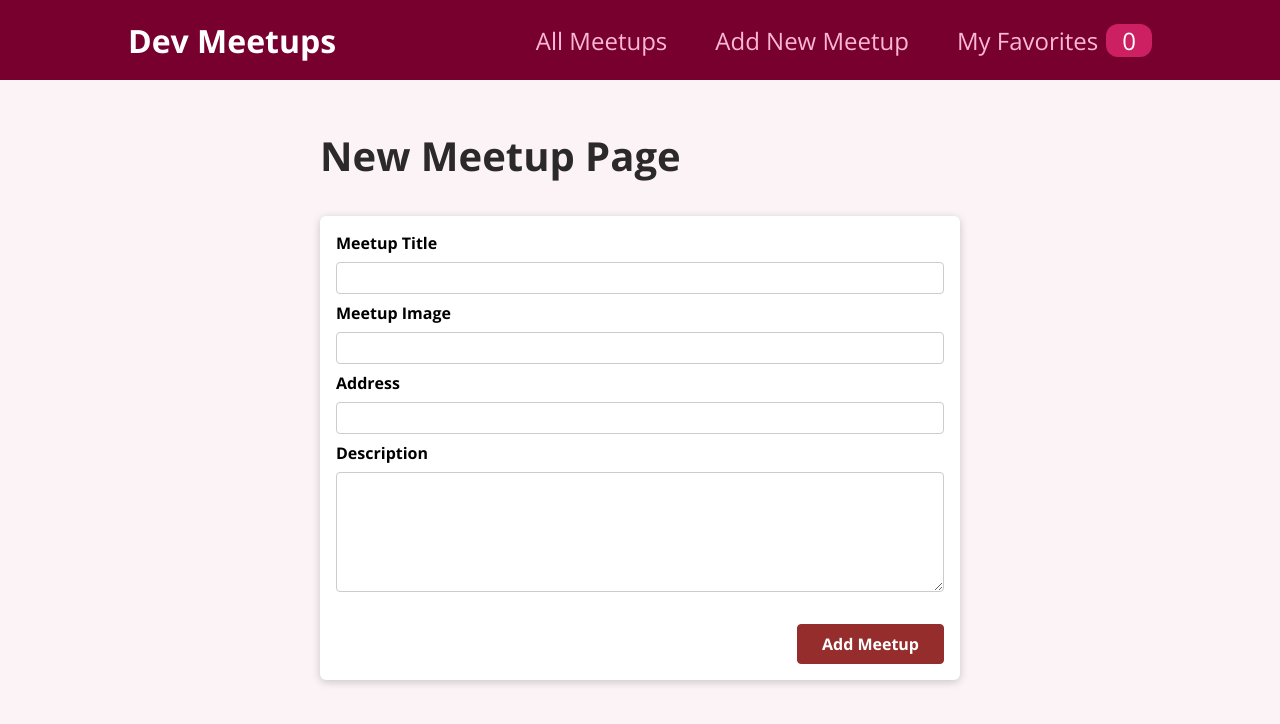
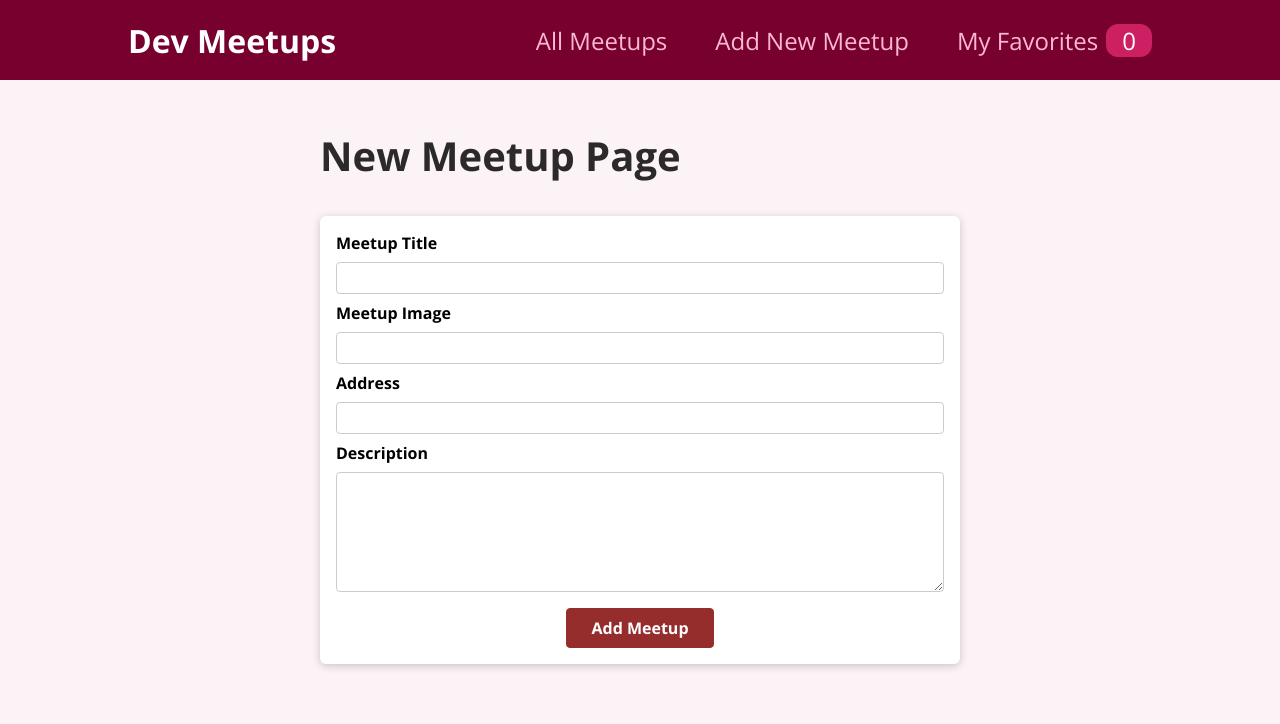
Before and after one commit to mohammadshughri/DevMeetup-ReactJS, a React (Create React App) app: page /newmeetup in a window 1280 px wide. Shown: the top 724 px of the page. Built offline with nearby package versions, Linux system fonts and the light colour scheme.

Commit message:
Clean up

```diff
--- a/src/components/meetups/NewMeetupForm.module.css
+++ b/src/components/meetups/NewMeetupForm.module.css
@@ -22,31 +22,9 @@
   width: 100%;
 }
 
-.actions {
-  margin-top: 1rem;
-  text-align: right;
-}
-
-.actions button {
-  font: inherit;
-  cursor: pointer;
-  background-color: #77002e;
-  color: white;
-  padding: 0.5rem 1.5rem;
-  border: 1px solid #77002e;
-  border-radius: 4px;
-  font-weight: bold;
-}
-
-.actions button:hover,
-.actions button:active {
-  background-color: #a50e48;
-  border-color: #a50e48;
-}
-
 .meetupbtn {
   margin-top: 1rem;
-  text-align: right;
+  text-align: center;
 }
 
 .meetupbtn button {
```
